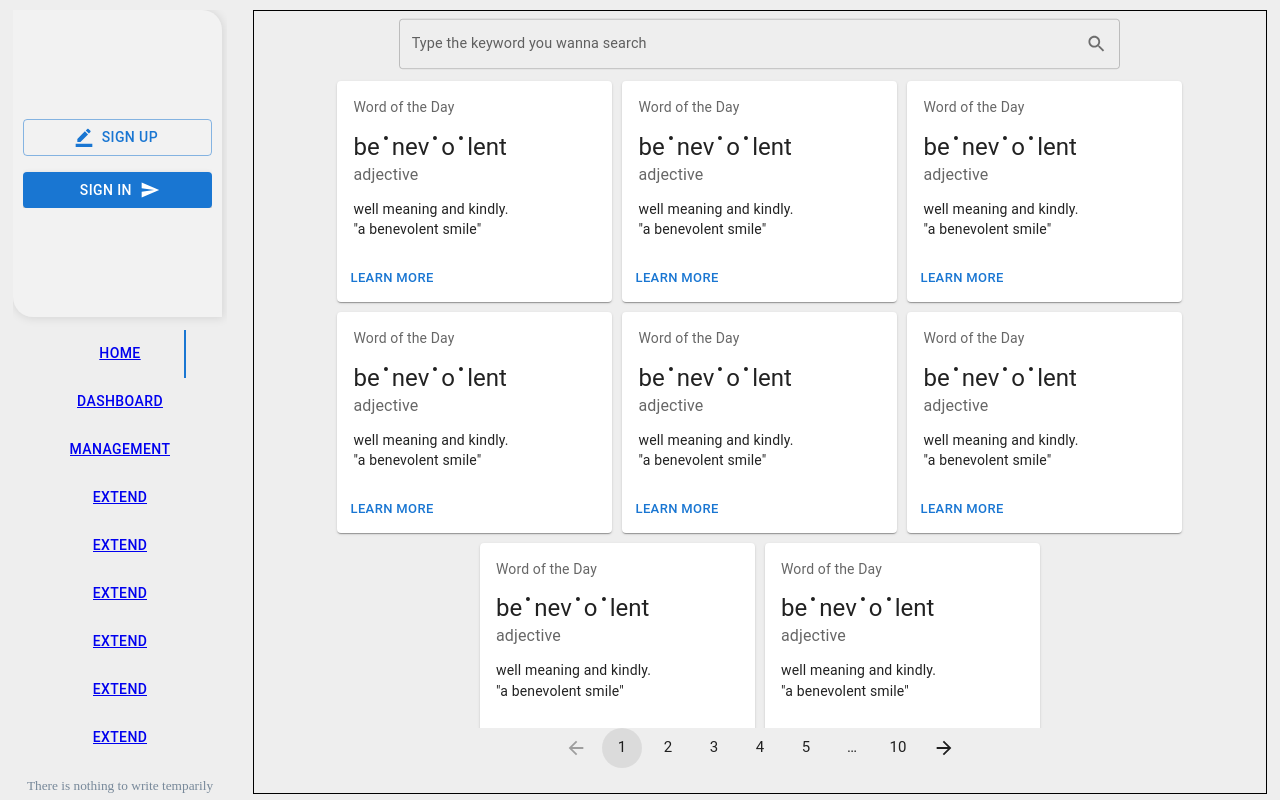
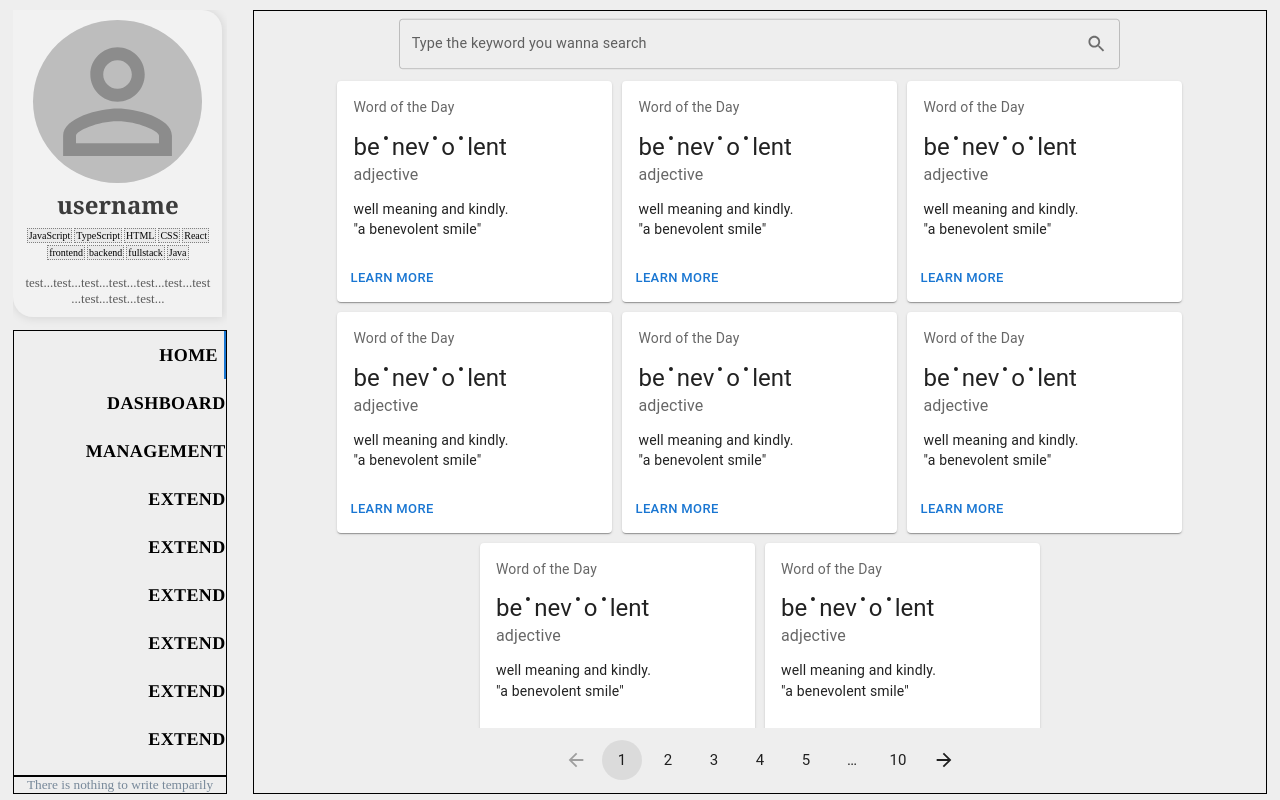
Before and after one commit to NGgoing/myblog, a React (Create React App) app: page / in a window 1280 px wide. Built offline with nearby package versions, Linux system fonts and the light colour scheme.

Commit message:
optimize: the LeftPart's layout

```diff
--- a/src/components/LeftPart/Tabs/index.css
+++ b/src/components/LeftPart/Tabs/index.css
@@ -1,4 +1,21 @@
 .tabs {
   display: flex;
-  justify-content: center;
+  justify-content: flex-end;
 }
+
+.tabs * {
+  padding-right: 0 !important;
+  align-items: flex-end;
+}
+
+.tab {
+  text-decoration: none;
+  color: black;
+  font-weight: 900;
+  font-size: large;
+  font-family: Times, "Times New Roman", Georgia, serif;
+}
+
+.tab:hover {
+  font-size: x-large;
+}
--- a/src/components/LeftPart/Tabs/index.jsx
+++ b/src/components/LeftPart/Tabs/index.jsx
@@ -22,21 +22,98 @@ export default () => {
         allowScrollButtonsMobile
         className="tabs"
       >
-        <Tab label={<NavLink to="home">home</NavLink>} />
-        <Tab label={<NavLink to="dashboard">dashboard</NavLink>} />
-        <Tab label={<NavLink to="management">management</NavLink>} />
-        <Tab label={<NavLink to="extend">extend</NavLink>} />
-        <Tab label={<NavLink to="extend">extend</NavLink>} />
-        <Tab label={<NavLink to="extend">extend</NavLink>} />
-        <Tab label={<NavLink to="extend">extend</NavLink>} />
-        <Tab label={<NavLink to="extend">extend</NavLink>} />
-        <Tab label={<NavLink to="extend">extend</NavLink>} />
-        <Tab label={<NavLink to="extend">extend</NavLink>} />
-        <Tab label={<NavLink to="extend">extend</NavLink>} />
-        <Tab label={<NavLink to="extend">extend</NavLink>} />
-        <Tab label={<NavLink to="extend">extend</NavLink>} />
-        <Tab label={<NavLink to="extend">extend</NavLink>} />
-        <Tab label={<NavLink to="home">home</NavLink>} />
+        <Tab
+          label={
+            <NavLink className="tab" to="home">
+              home
+            </NavLink>
+          }
+        />
+        <Tab
+          label={
+            <NavLink className="tab" to="dashboard">
+              dashboard
+            </NavLink>
+          }
+        />
+        <Tab
+          label={
+            <NavLink className="tab" to="management">
+              management
+            </NavLink>
+          }
+        />
+        <Tab
+          label={
+            <NavLink className="tab" to="extend">
+              extend
+            </NavLink>
+          }
+        />
+        <Tab
+          label={
+            <NavLink className="tab" to="extend">
+              extend
+            </NavLink>
+          }
+        />
+        <Tab
+          label={
+            <NavLink className="tab" to="extend">
+              extend
+            </NavLink>
+          }
+        />
+        <Tab
+          label={
+            <NavLink className="tab" to="extend">
+              extend
+            </NavLink>
+          }
+        />
+        <Tab
+          label={
+            <NavLink className="tab" to="extend">
+              extend
+            </NavLink>
+          }
+        />
+        <Tab
+          label={
+            <NavLink className="tab" to="extend">
+              extend
+            </NavLink>
+          }
+        />
+        <Tab
+          label={
+            <NavLink className="tab" to="extend">
+              extend
+            </NavLink>
+          }
+        />
+        <Tab
+          label={
+            <NavLink className="tab" to="extend">
+              extend
+            </NavLink>
+          }
+        />
+        <Tab
+          label={
+            <NavLink className="tab" to="extend">
+              extend
+            </NavLink>
+          }
+        />
+
+        <Tab
+          label={
+            <NavLink className="tab" to="home">
+              home
+            </NavLink>
+          }
+        />
       </Tabs>
     </div>
   );
--- a/src/components/LeftPart/UserProfile/index.css
+++ b/src/components/LeftPart/UserProfile/index.css
@@ -17,16 +17,19 @@
   flex: 1 1 auto;
   display: flex;
   justify-content: center;
+  align-items: center;
+  padding: 0 10px;
 }
 
 .username {
-  flex: 1 1 auto;
+  flex: auto;
   color: rgb(60, 60, 60);
   font-size: x-large;
   font-family: Georgia, serif, cursive;
-  font-weight: 800;
+  font-weight: 900;
   line-height: 100%;
   overflow-wrap: break-word;
+  margin: 10px 0;
 }
 
 .tag {
@@ -35,6 +38,8 @@
   flex-wrap: wrap;
   justify-content: center;
   align-items: flex-start;
+  padding: 1px;
+  padding-bottom: 4px;
 }
 
 .tag > span {
@@ -43,6 +48,10 @@
   margin: 1px;
   border: 1px dotted gray;
   background-color: rgba(200, 200, 200, 0.2);
+  cursor: pointer;
+}
+.tag > span:hover {
+  background-color: rgba(200, 200, 200, 0.8);
 }
 
 .introduce {
@@ -51,4 +60,5 @@
   font-size: small;
   padding: 1px;
   overflow-wrap: break-word;
+  margin-top: 10px;
 }
--- a/src/components/LeftPart/UserProfile/index.jsx
+++ b/src/components/LeftPart/UserProfile/index.jsx
@@ -7,8 +7,11 @@ export default () => {
     <div className="userProfile">
       {/* the avatar part */}
       <div className="avatar">
-        <Avatar alt="missing" sx={{ width: 128, height: 128 }}>
-          <PersonOutline sx={{ fontSize: 128 }} color="disabled" />
+        <Avatar alt="missing" sx={{ width: "100%", height: "100%" }}>
+          <PersonOutline
+            sx={{ width: "100%", height: "100%" }}
+            color="disabled"
+          />
         </Avatar>
       </div>
       {/* the username part */}
@@ -23,10 +26,11 @@ export default () => {
         <span>frontend</span>
         <span>backend</span>
         <span>fullstack</span>
+        <span>Java</span>
       </div>
       {/* the intro part */}
       <div className="introduce">
-        test...test...test...test...test...test...
+        test...test...test...test...test...test...test...test...test...test...
       </div>
     </div>
   );
--- a/src/components/LeftPart/index.css
+++ b/src/components/LeftPart/index.css
@@ -7,7 +7,8 @@
 
 .userprofile {
   min-height: 320px;
-  max-height: 350px;
+  /* min-width: 100px; */
+  max-height: 400px;
 }
 
 .tabs {
--- a/src/components/LeftPart/index.jsx
+++ b/src/components/LeftPart/index.jsx
@@ -7,17 +7,17 @@ import "./index.css";
 export default () => {
   return (
     <div className="leftpart">
-      {/* the UserProfile part */}
+      {/* the UserProfile or Login/Register part */}
       <div className="flex7 userprofile">
-        {/* <UserProfile /> */}
-        <LoginRegister />
+        <UserProfile />
+        {/* <LoginRegister /> */}
       </div>
       {/* the vertical tabs part */}
-      <div className="flex22 tabs">
+      <div className="flex22 tabs border">
         <MyTabs />
       </div>
       {/* the footer that can show some website info  */}
-      <div className="flex1 footer">
+      <div className="flex1 footer border">
         <Footer />
       </div>
     </div>
--- a/src/components/RightPart/index.css
+++ b/src/components/RightPart/index.css
@@ -32,6 +32,12 @@
   border: 1px dotted black !important ;
 }
 
+.pagination {
+  display: flex;
+  justify-content: center;
+  align-items: center;
+}
+
 .border {
   border: 1px solid black5;
 }
--- a/src/components/RightPart/index.jsx
+++ b/src/components/RightPart/index.jsx
@@ -20,7 +20,7 @@ export default () => {
         <ArticleBox className="item" />
         <ArticleBox className="item" />
       </Grid>
-      <Grid item xs={1}>
+      <Grid item xs={1} className="pagination">
         <Pagination />
       </Grid>
     </Grid>
```
